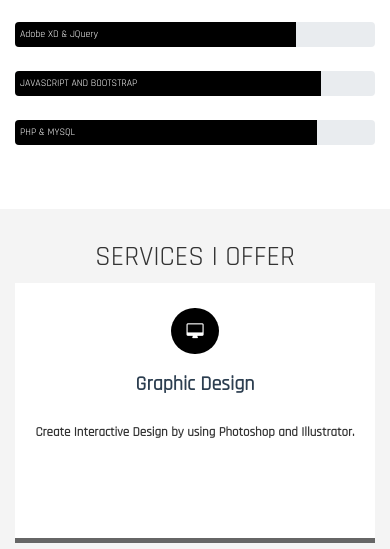
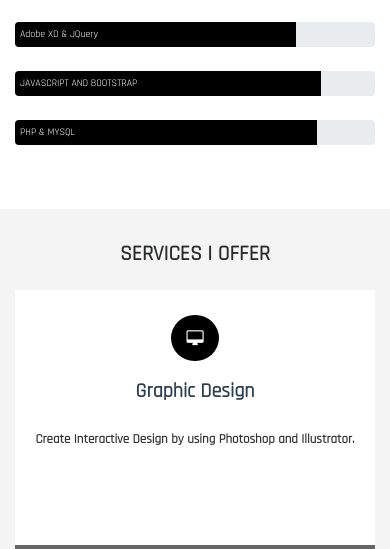
Before and after one commit to Sumit2569/portfolio.githu.io, a PHP site: page / in a window 390 px wide. Shown: the part 2140-2689 px from the top of the page. Run offline with PHP 8.4, Linux system fonts and the light colour scheme; some libraries are stand-ins or nearby versions; some web fonts are replaced.

Commit message:
Update style.css

```diff
--- a/css/style.css
+++ b/css/style.css
@@ -289,6 +289,17 @@ h1 {
     padding: 0px 0px 16px;
     font-weight: bold;
 }
+#services h3{
+    color: #292B2C;
+    font-size: 40px;
+    margin: 0px 0px 8px;
+    padding: 0px 0px 16px;
+    font-weight: bold;
+}
+#blog h2{
+    font-size: 40px;
+    font-weight: bold;
+}
 .col-md-4 img{
     width: 109%;
 }
@@ -471,9 +482,15 @@ font-size:34px;
     /* color: #292B2C; */
     font-size: 21px;
 }
+#services h3{
+    font-size: 21px;
+}
 #blog h1 {
  font-size: 20px;
 }
+    #blog h2{
+     font-size: 21px;
+    }
 .card-body .card-title{
     font-size: 17px;
     font-weight: bold;
```
